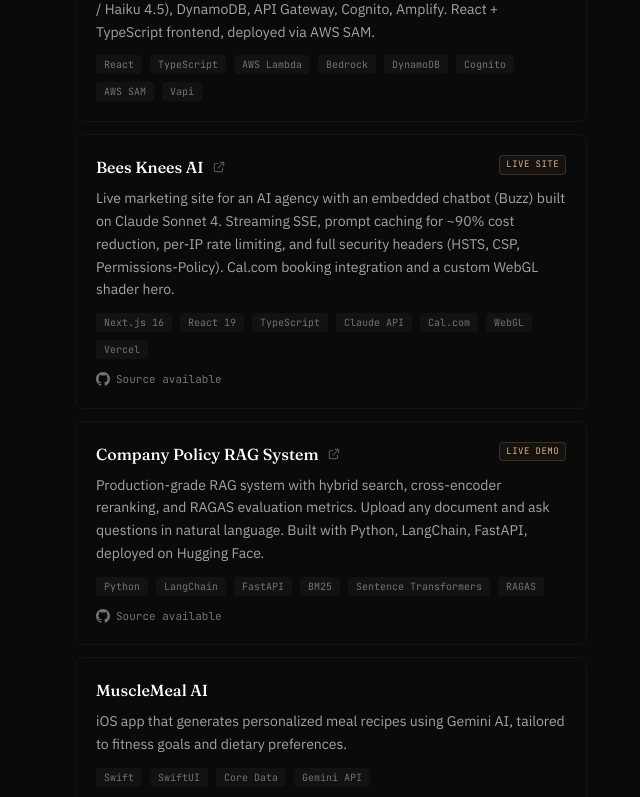
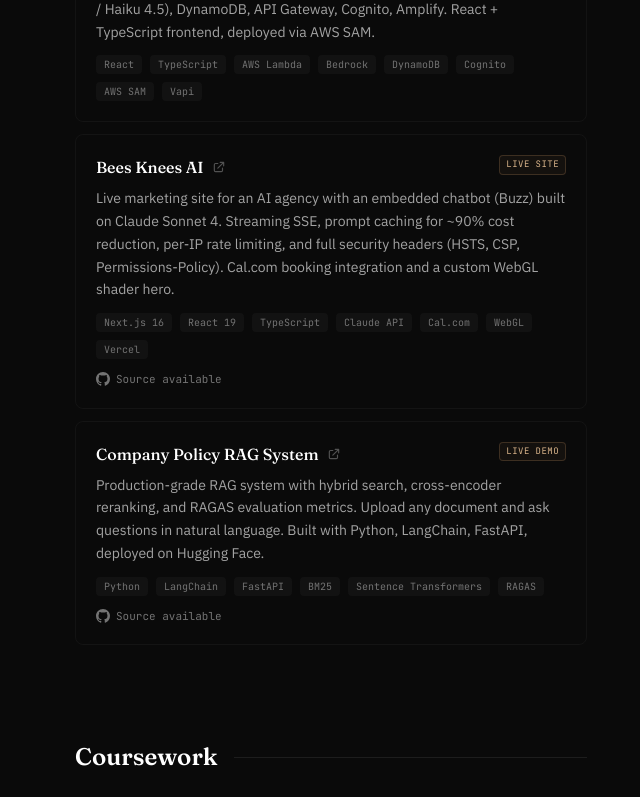
Before and after one commit to medysaly/mehdi-portfolio, a Next.js app: page / in a window 1280 px wide. Shown: the part 2000-2797 px from the top of the page, without its empty margins (597-1237 px from the left). Built offline with nearby package versions, Linux system fonts and the light colour scheme.

Commit message:
Remove MuscleMeal AI from projects (not shipped yet)

```diff
--- a/src/components/Projects.tsx
+++ b/src/components/Projects.tsx
@@ -62,12 +62,6 @@
     link: "https://huggingface.co/spaces/medysaly/company-policy-rag",
     github: "https://github.com/medysaly/company-policy-rag",
     badge: "Live Demo",
-  },
-  {
-    title: "MuscleMeal AI",
-    description:
-      "iOS app that generates personalized meal recipes using Gemini AI, tailored to fitness goals and dietary preferences.",
-    stack: ["Swift", "SwiftUI", "Core Data", "Gemini API"],
   },
 ];
 
```
